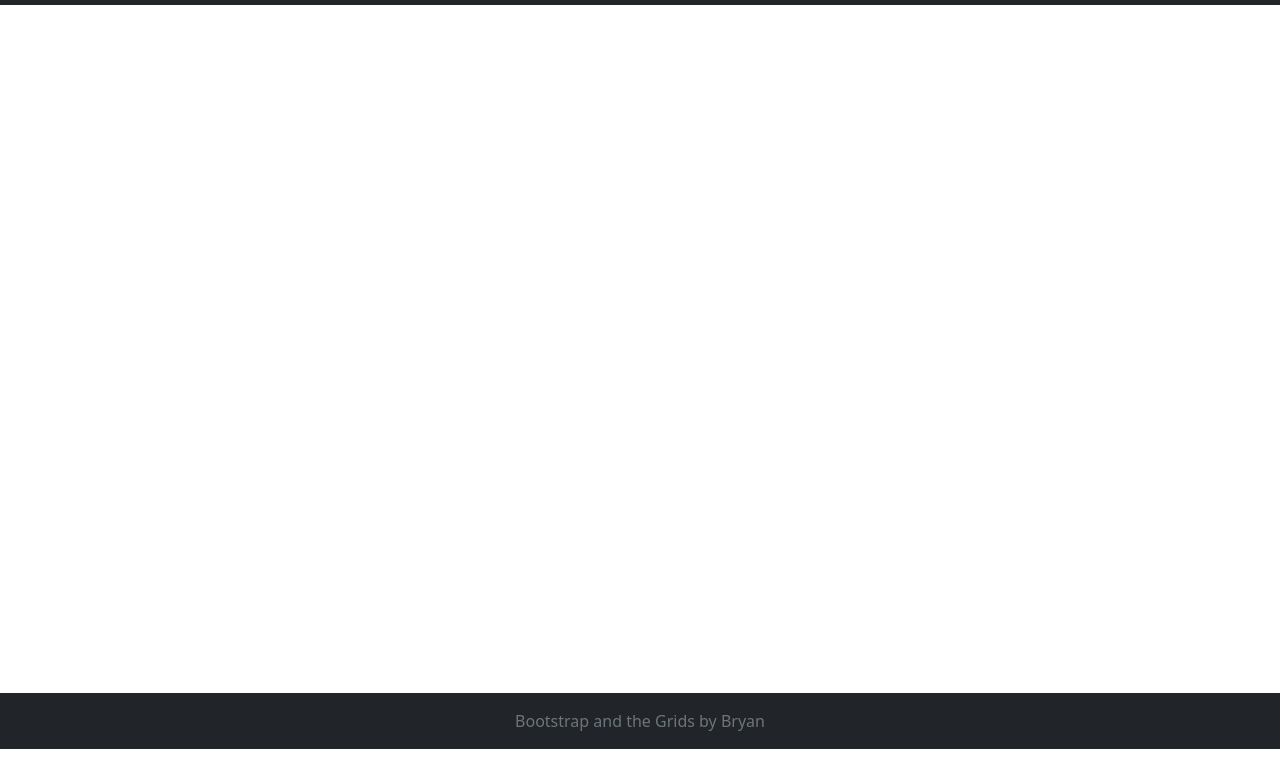
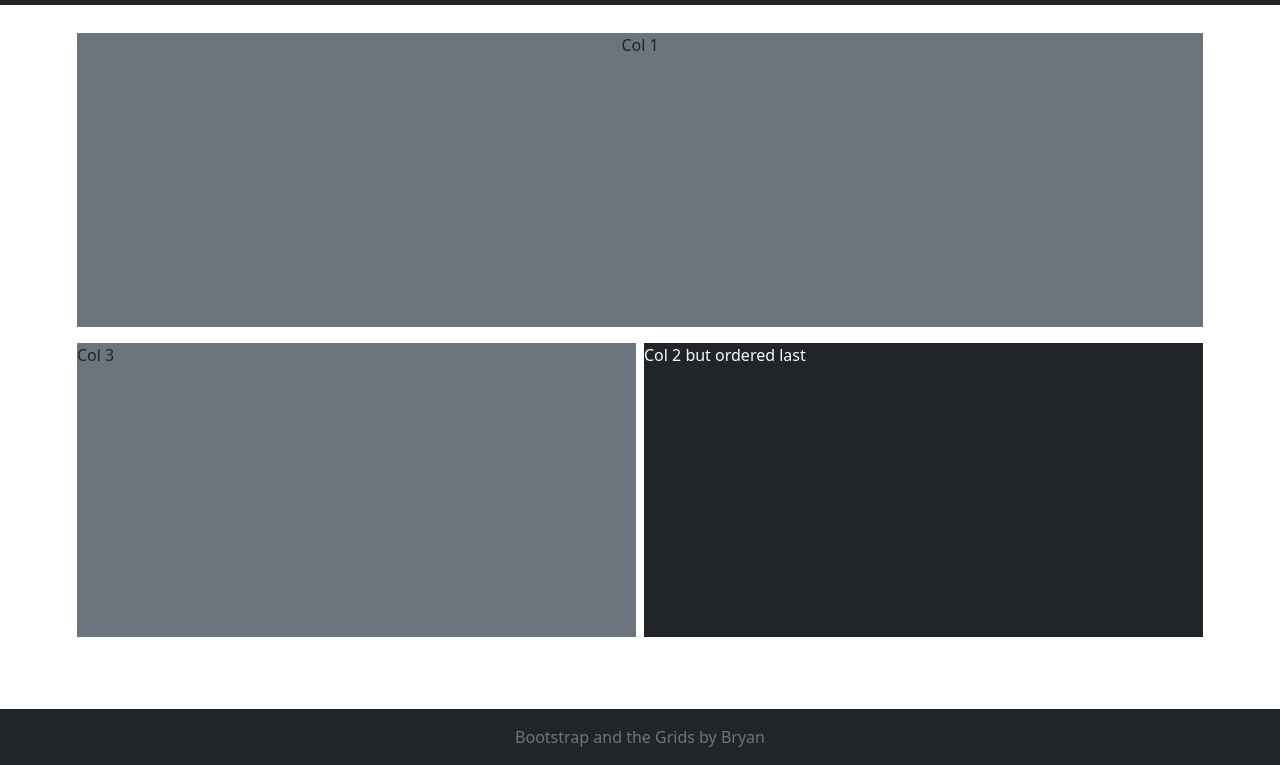
Before and after one commit to mr-barrett/GridExercise, a plain HTML site: page grid6.html in a window 1280 px wide. Shown: the part 51-816 px from the top of the page. Drawn offline with nearby package versions, Linux system fonts and the light colour scheme.

Commit message:
finished grid 6

```diff
--- a/grid6.html
+++ b/grid6.html
@@ -61,7 +61,18 @@
 </nav>
 
     <main class="flex-shrink-0">
-       <div class="container">
+       <div class="container h-100 minHeight">
+            <div class="row h-100 gy-2 row-cols-1 row-cols-md-2">
+                <div class="col col-md-12 p-1">
+                    <div class="bg-secondary h-100 text-center">Col 1</div>
+                </div>
+                <div class="col col-md-6 order-md-last p-1">
+                    <div class="bg-dark text-light h-100">Col 2 but ordered last</div>
+                </div>
+                <div class="col col-md-6 p-1">
+                    <div class="bg-secondary h-100">Col 3</div>
+                </div>
+            </div>
 
        </div>
     </main>
```
